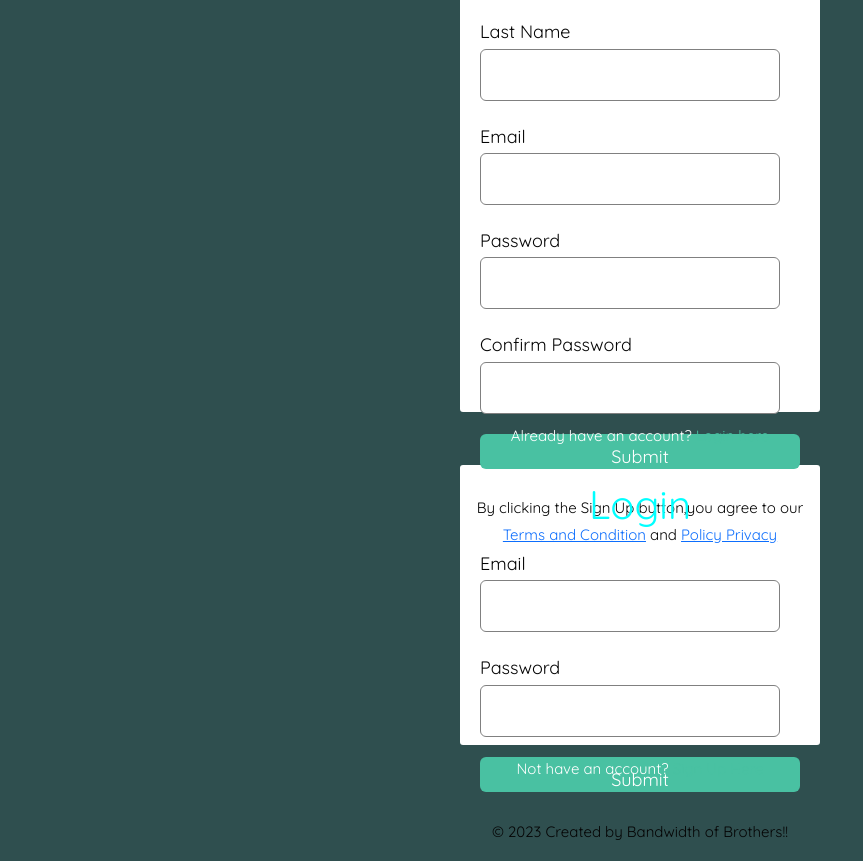
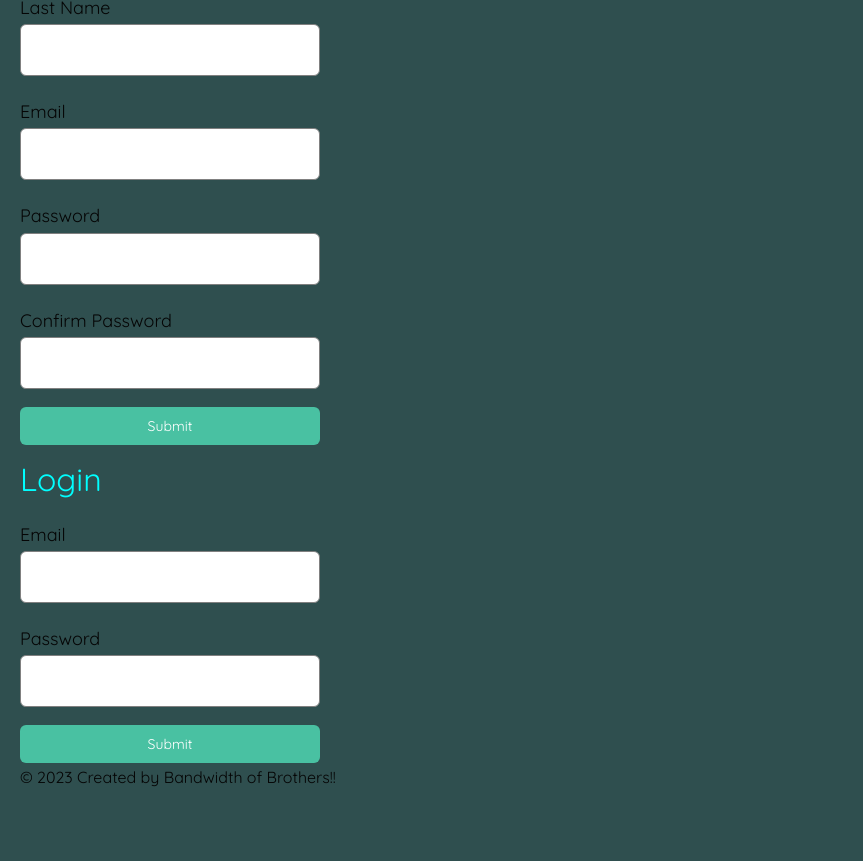
Before and after one commit to Danielwilson01/picknflix, a plain HTML site: page signup.html in a window 1280 px wide. Shown: the part 347-1208 px from the top of the page, without its empty margins (0-863 px from the left). After the commit the page ends 1155 px from the top, so only its background shows below. Drawn offline with nearby package versions, Linux system fonts and the light colour scheme.

Commit message:
signup page styling changed

```diff
--- a/signup.html
+++ b/signup.html
@@ -3,10 +3,11 @@
 <head>
     <title>Pick'N'Flix - Coming Soon</title>
     <meta charset="utf-8">
-    <meta name="viewport" content="width=device-width, initial-scale=1">
+    <meta name="viewport" content="width=device-width, initial-scale=1.0">
     <link href="https://cdn.jsdelivr.net/npm/bootstrap@5.3.0-alpha2/dist/css/bootstrap.min.css" rel="stylesheet" integrity="sha384-aFq/bzH65dt+w6FI2ooMVUpc+21e0SRygnTpmBvdBgSdnuTN7QbdgL+OapgHtvPp" crossorigin="anonymous">
     <link href= "styles/signup.css" rel="stylesheet" type="text/css" />
 </head>
+
 <body>
   <h1>Coming Soon</h1>
 
@@ -36,8 +37,11 @@
     </div>
   </nav>
 
-  <div class="signup-box">
-    <h1>Sign Up</h1>
+<div class="split left.flex-container">
+  <div class="centered.flex-container">
+
+  <div class="signup-box.flex-container">
+    <h2>Sign Up</h2>
     <h4>It's free and only takes a minute</h4>
     <form>
       <label>First Name</label>
@@ -53,18 +57,15 @@
       <input type="button" value="Submit" />
     <closeform></closeform></form>
 
-    <p>
-      By clicking the Sign Up button,you agree to our <br />
-      <a href="#">Terms and Condition</a> and <a href="#">Policy Privacy</a>
-    </p>
 
   </div>
-  <p class="para-2">
-    Already have an account? <a href="login.html">Login here</a>
-  </p>
+</div>
 
-  <div class="login-box">
-    <h1>Login</h1>
+
+<div class="split right.flex-container.centered">
+  <div class="centered.flex-container.centered">
+    <div class="login-box.flex-container.centered">
+      <h2>Login</h2>
       <form>
         <label>Email</label>
         <input type="email" placeholder="" />
@@ -73,18 +74,16 @@
         <input type="button" value="Submit" />
       <closeform></closeform></form>
      </div>
-  <p class="para-2">
-    Not have an account? <a href="signup.html">Sign Up Here</a>
-  </p>
 
-
-
-    <script src="https://cdn.jsdelivr.net/npm/bootstrap@5.3.0-alpha2/dist/js/bootstrap.bundle.min.js" integrity="sha384-qKXV1j0HvMUeCBQ+QVp7JcfGl760yU08IQ+GpUo5hlbpg51QRiuqHAJz8+BrxE/N" crossorigin="anonymous"></script>
-
+  </div>
+</div>
 
 <footer>
   <p>&copy; 2023 Created by Bandwidth of Brothers!!</p>
 </footer>
 
+
+
+<script src="https://cdn.jsdelivr.net/npm/bootstrap@5.3.0-alpha2/dist/js/bootstrap.bundle.min.js" integrity="sha384-qKXV1j0HvMUeCBQ+QVp7JcfGl760yU08IQ+GpUo5hlbpg51QRiuqHAJz8+BrxE/N" crossorigin="anonymous"></script>
   </body>
 </html>
--- a/styles/signup.css
+++ b/styles/signup.css
@@ -5,9 +5,30 @@ body {
       line-height: 1.8;
       color: #050505;
       background-color: darkslategrey;
+
   }
 
-  h1 {
+  .flex-container {
+    display: flex;
+    flex-direction: row;
+  }
+
+  .flex-item-left {
+    flex: 50%;
+  }
+
+  .flex-item-right {
+    flex: 50%;
+  }
+
+
+  @media (max-width: 800px) {
+    .flex-item-right, .flex-item-left {
+      flex: 100%;
+      align-self: center;
+    }
+  }
+  h2 {
     color: aqua;
   }
 
@@ -36,27 +57,27 @@ body {
 
 .signup-box {
     width: 360px;
-    height: 620px;
-    margin: auto;
+    height: 690px;
+    align-self: center;
     background-color: white;
     border-radius: 3px;
   }
 
   .login-box {
     width: 360px;
-    height: 280px;
-    margin: auto;
+    height: 340px;
+
     border-radius: 3px;
     background-color: white;
   }
 
-  h1 {
-    text-align: center;
+  h2 {
+    margin-left: 20px;
     padding-top: 15px;
   }
 
   h4 {
-    text-align: center;
+    margin-left: 20px;
   }
 
   form {
@@ -79,25 +100,14 @@ body {
     outline: none;
   }
   input[type="button"] {
-    width: 320px;
-    height: 35px;
-    margin-top: 20px;
+    width: 300px;
+    height: 38px;
+    margin-top: 18px;
     border: none;
     background-color: #49c1a2;
     color: white;
-    font-size: 18px;
+    font-size: 14px;
   }
-  p {
-    text-align: center;
-    padding-top: 20px;
-    font-size: 15px;
-  }
-  .para-2 {
-    text-align: center;
-    color: white;
-    font-size: 15px;
-    margin-top: -10px;
-  }
-  .para-2 a {
-    color: #49c1a2;
-  }
+footer{
+  margin-left: 20px;
+}
```
Lines whose indentation alone changed are shown as unchanged.
